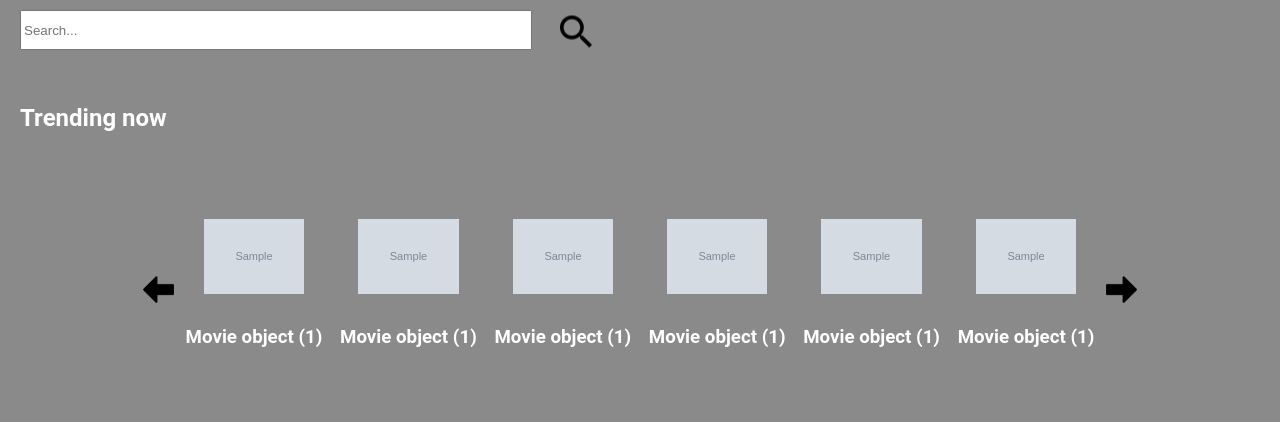
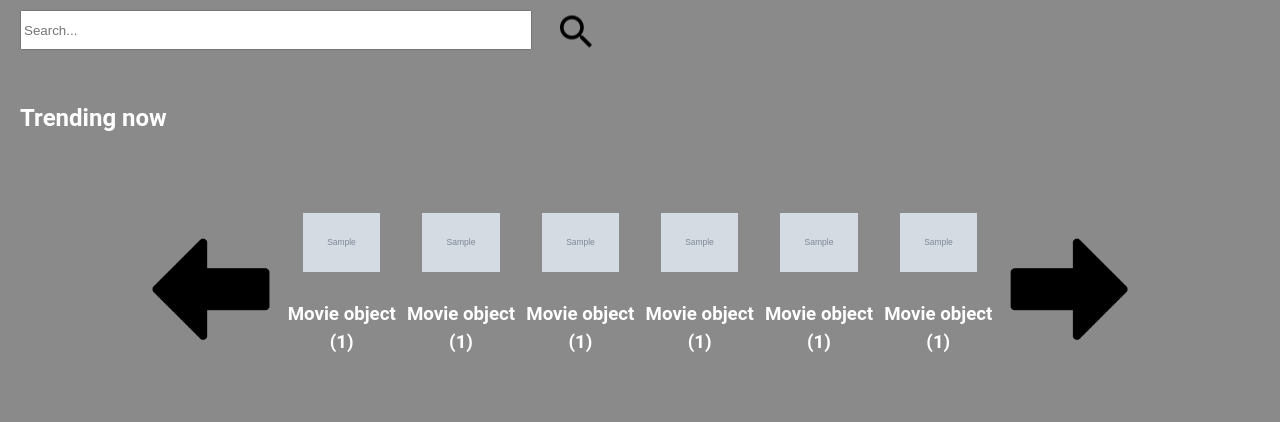
Before and after one commit to Tec94/movie-recommendation-site, a Django app: template myapp/templates/home.html in a window 1280 px wide. Shown: the top 422 px of the page. Run offline with Django 3.2, Linux system fonts and the light colour scheme; tables that the repository leaves empty hold one stand-in row (values such as "Sample post"); the template is opened without the code that fills it: values that come from a table or form of the project are taken from there, most other values are stand-ins (such as "Sample title", 1, 10 or a date in 2020); grey boxes marked "Sample" are stand-in pictures.

Commit message:
adjust arrow size

```diff
--- a/myapp/static/base.css
+++ b/myapp/static/base.css
@@ -80,7 +80,7 @@ div.movie > img {
     display: flex;
     justify-content: center;
     align-items: center;
-    width: 10%;
+    width: 50%;
     height: var(--poster-size);
     border: none;
     cursor: pointer;
```
